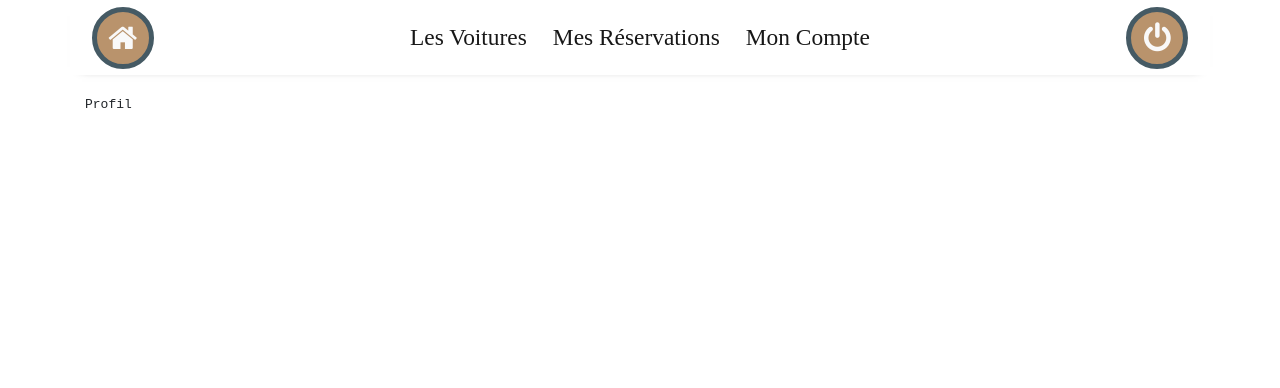
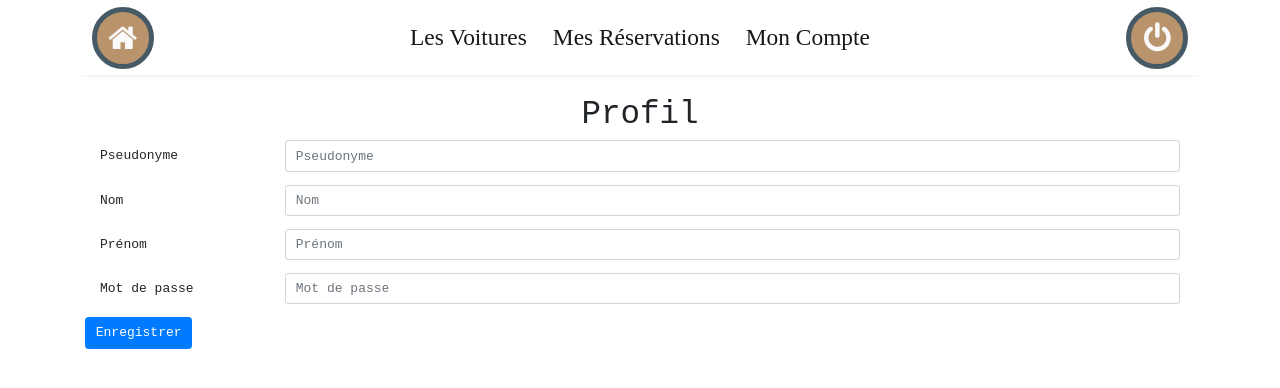
Before and after one commit to GabinS/VroomCli, a Vue app: page /vroomservice/profil in a window 1280 px wide. Shown: the top 388 px of the page. Built offline with nearby package versions, Linux system fonts and the light colour scheme; a web font is replaced by a local one.

Commit message:
Add profil template and reservation post

```diff
--- a/src/components/VroomService/Profil.vue
+++ b/src/components/VroomService/Profil.vue
@@ -1,7 +1,43 @@
 <template>
     <div>
-        <p>Profil</p>
+        <h1 class="text-center">Profil</h1>
+<form>
+    <div class="col-12 rounded mt-2">
+  <div class="form-group row">
+    <label for="inputEmail3" class="col-sm-2 col-form-label">Pseudonyme</label>
+    <div class="col-sm-10">
+      <input type="text" class="form-control" id="inputEmail3" placeholder="Pseudonyme" >
     </div>
+  </div>
+  <div class="form-group row">
+    <label for="inputPassword3" class="col-sm-2 col-form-label">Nom</label>
+    <div class="col-sm-10">
+      <input type="text" class="form-control" id="inputPassword3" placeholder="Nom">
+    </div>
+  </div>
+    <div class="form-group row">
+    <label for="inputPassword3" class="col-sm-2 col-form-label">Prénom</label>
+    <div class="col-sm-10">
+      <input type="text" class="form-control" id="inputPassword3" placeholder="Prénom">
+    </div>
+  </div>
+    <div class="form-group row">
+    <label for="inputPassword3" class="col-sm-2 col-form-label">Mot de passe</label>
+    <div class="col-sm-10">
+      <input type="password" class="form-control" id="inputPassword3" placeholder="Mot de passe">
+
+  </div>
+      </div>
+  </div>
+  <div class="form-group row">
+    <div class="col-sm-10">
+      <button type="submit" class="btn btn-primary">Enregistrer</button>
+    </div>
+  </div>
+
+</form>
+</div>
+
 </template>
 
 <script>
--- a/src/components/VroomService/Reservations.vue
+++ b/src/components/VroomService/Reservations.vue
@@ -3,50 +3,80 @@
     <h1 class="text-center">Vos Réservations</h1>
     <div class="customlist col-12">
             <div class="item row border rounded border-alert-dark p-3 mt-4" v-for="booking in bookings" :key="booking.id">
-                <div class="col-md-2">{{booking.car.name}}</div>
-                <div class="col-md-1">{{booking.car.nbplace}} places</div>
-                <div class="col-md-2">{{booking.car.price/100}}€/heure</div>
-                <div class="col-md-2">{{booking.start_date}}</div>
-                <div class="col-md-2">{{booking.end_date}}</div>
-                <div class="col-md-1">{{booking.total/100}}€</div>
-                <div class="col-md-2 text-center">{{booking.state}}</div>
+                <div class="col-md-2">{{booking.car.Name}}</div>
+                <div class="col-md-1">{{booking.car.PlaceNb}} places</div>
+                <div class="col-md-2">{{booking.car.Price/100}}€/heure</div>
+                <div class="col-md-2">{{booking.StartDate}}</div>
+                <div class="col-md-2">{{booking.EndDate}}</div>
+                <div class="col-md-1">{{booking.Total/100}}€</div>
+                <div class="col-md-2 text-center">{{booking.State}}</div>
             </div>
         </div>
+        <div class="col-md-2 text-center">{{test}}</div>
   </div>
 </template>
 
 <script>
+import axios from 'axios'
+const parseString = require('xml2js').parseString;
+
 export default {
   name: 'Reservations',
   data: () => {
     return {
-      bookings: [
-        {
-          id: 0,
-          car: {
-            name: 'name car',
-            nbplace: 2,
-            price: 3500
-          },
-          start_date: '9/12/2019 9:00:00',
-          end_date: '9/12/2019 18:00:00',
-          total: 31500,
-          state: 'En cours'
-        },
-        {
-          id: 0,
-          car: {
-            name: 'name 2 car',
-            nbplace: 2,
-            price: 2700
-          },
-          start_date: '9/12/2019 10:00:00',
-          end_date: '9/12/2019 11:00:00',
-          total: 5400,
-          state: 'Terminée'
+      bookings: [],
+      users: [],
+      test: "",
+      id :1,
+
+    }
+  },
+  methods: {
+    // On récupère le numéro d'identification de l'utilisateur.
+    getIdUser: function() {
+          var vm = this
+            axios.get('http://localhost:52066/VroomService.asmx/GetUserById').then(response => {
+                parseString(response.data, (err, result) => {
+                    vm.users = result.ArrayofUser.User
+                });
+            })
+            .catch(error => {
+                vm.test = error
+            });
+        },/*
+        // On affiche la liste des réservations pour l'utilisateur connecté.
+        postBookings: function() {
+          // TODO : récupérer l'id de l'utilisateur.
+            var vm = this
+            axios.post('http://localhost:52066/VroomService.asmx/GetListBooking').then(response => {
+                parseString(response.data, (err, result) => {
+                    vm.bookings = result.ArrayOfBooking.Booking
+                });
+            })
+            .catch(error => {
+                vm.test = error
+            });
+        },*/
+
+        cancelBookings: function() {
+          // TODO : récupérer l'id de l'utilisateur.
+            var vm = this
+            axios.post('http://localhost:52066/VroomService.asmx/GetListBooking', {user_id : vm.id}).then(response => {
+                parseString(response.data, (err, result) => {
+                    vm.bookings = result.ArrayOfBooking.Booking
+                    // vm.users = result.ArrayOfUsers.User
+                });
+            })
+            .catch(error => {
+                vm.test = error
+            });
         }
-      ]
+    },
+    mounted: function() {
+       // this.getIdUser(),
+       // this.postBookings(),
+        this.cancelBookings()
     }
-  }
+
 }
 </script>
```
